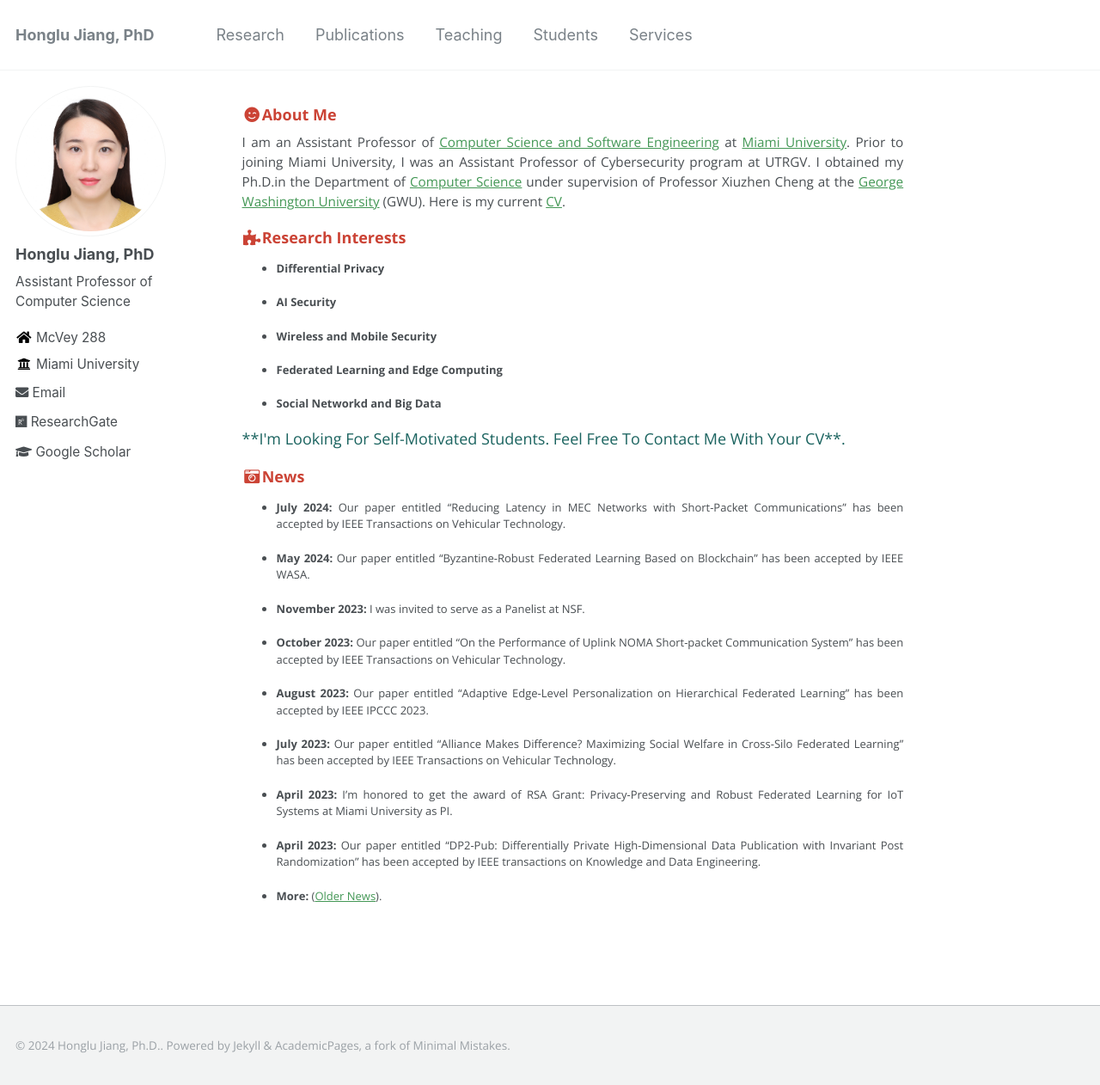
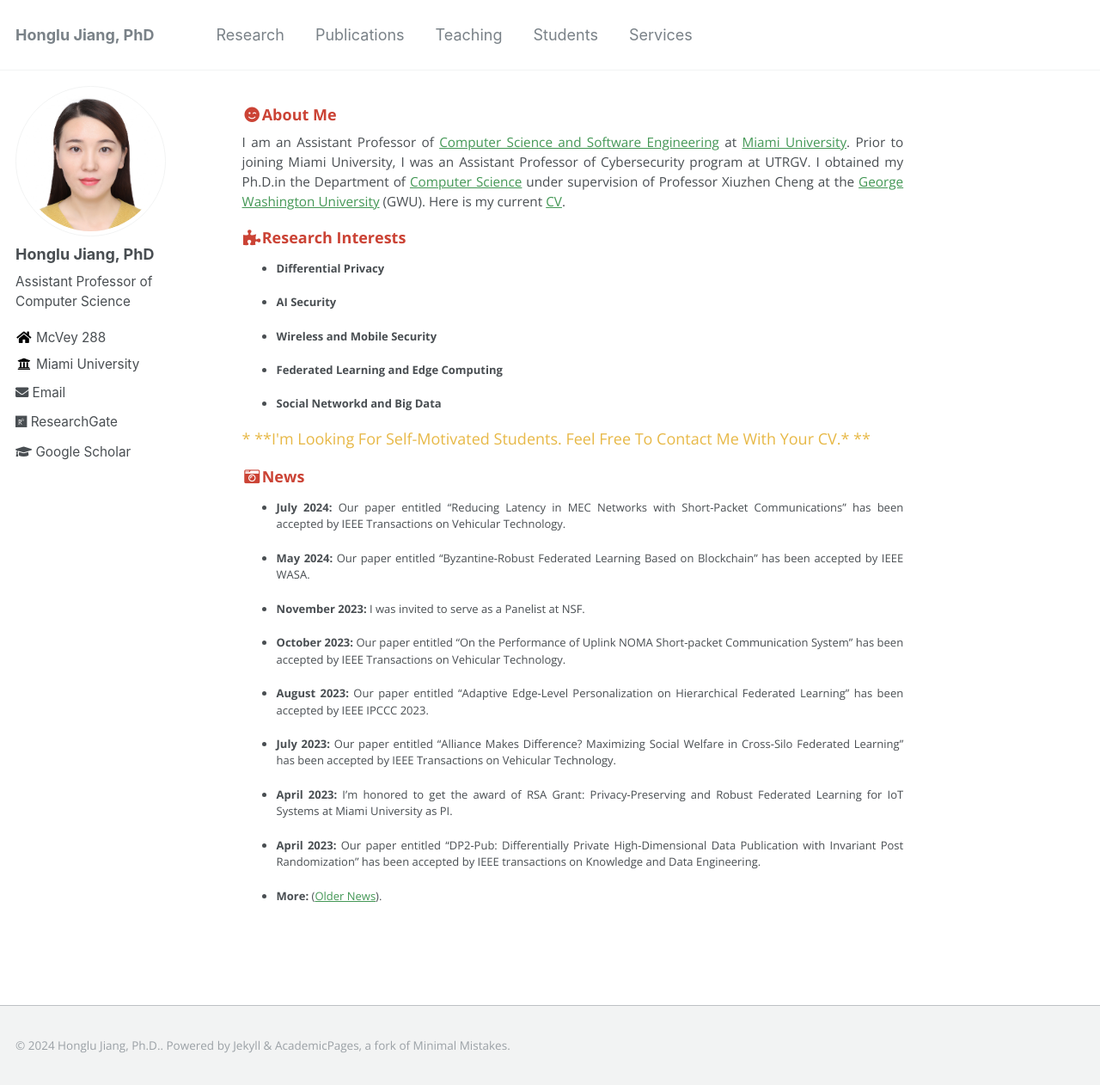
Before and after one commit to hljiang0720/hljiang.github.io, a Jekyll site: the page built from _pages/about.md, in a window 1280 px wide and 1262 px high. Shown: the whole window at 86% size. Built offline with Jekyll 4.4.1, drawn with Linux system fonts in a browser that asks for light colours.

Commit message:
Update about.md

```diff
--- a/_pages/about.md
+++ b/_pages/about.md
@@ -27,7 +27,7 @@ I obtained my Ph.D.in the Department of [Computer Science](https://www.cs.seas.g
 
 * **Social Networkd and Big Data**
 
-<p><font size="+1" color="#1a635f"> **I'm Looking For Self-Motivated Students. Feel Free To Contact Me With Your CV**.</font></p>
+<p><font size="+1" color="#e7b846">* **I'm Looking For Self-Motivated Students. Feel Free To Contact Me With Your CV.* **</font></p>
 
 ### <i class="fa fa-fw fa-camera-retro" aria-hidden="true" style="color:#cb4335"></i><font color="#cb4335">News</font>
 
```
